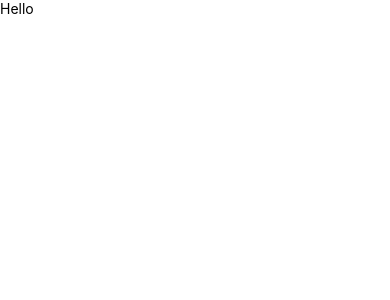
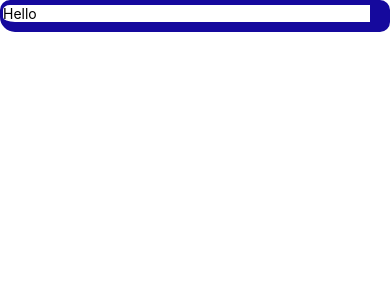
Before and after one commit to a-levitt/react_native.awesome, a React Native app: screen / in a window 390 px wide. Shown: the top 300 px of the page. Built offline with nearby package versions, Linux system fonts and the light colour scheme.

Commit message:
Adjust borders

```diff
--- a/App.tsx
+++ b/App.tsx
@@ -1,12 +1,22 @@
 import React from 'react';
-import {SafeAreaView, Text} from 'react-native';
+import {SafeAreaView, Text, View} from 'react-native';
 import SafeViewAndroid from './components/SafeViewAndroid';
 
 function App(): React.JSX.Element {
 
   return (
     <SafeAreaView style={SafeViewAndroid.AndroidSafeArea}>
+      <View style={{
+        borderWidth: 3,
+        borderTopWidth: 5,
+        borderBottomWidth: 10,
+        borderRightWidth: 20,
+        borderColor: '#15099d',
+        borderRadius: 10,
+        borderBottomLeftRadius: 15,
+      }}>
       <Text>Hello</Text>
+      </View>
     </SafeAreaView>
   );
 }
```
